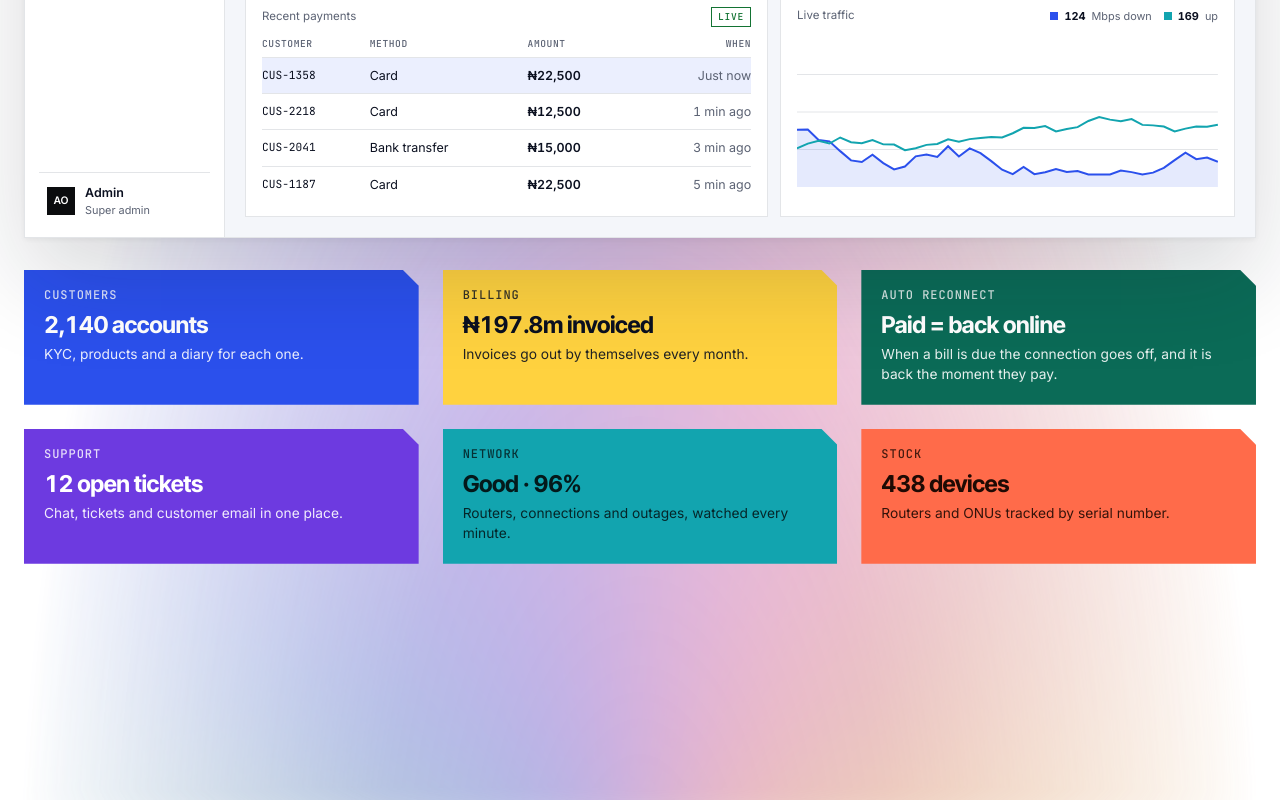
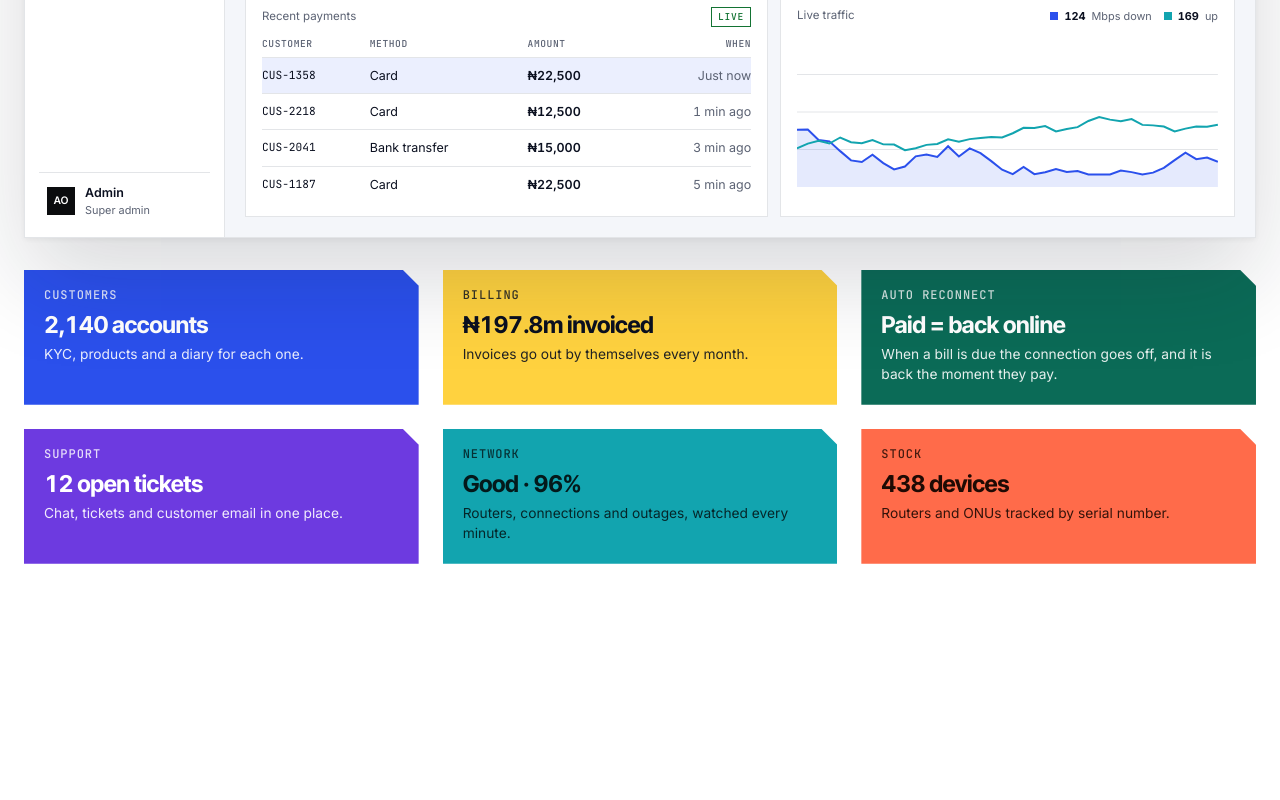
Before and after one commit to elijahraphael5/Ispdock, a Next.js app: page / in a window 1280 px wide. Shown: the part 1220-2020 px from the top of the page. Built offline with nearby package versions, Linux system fonts and the light colour scheme.

Commit message:
style: remove the hero glow; plain background

```diff
--- a/app/globals.css
+++ b/app/globals.css
@@ -706,37 +706,7 @@ html.lenis { scroll-behavior: auto; }
 .dock-boxes { grid-auto-rows: 1fr; } /* every menu box the height of the tallest one */
 @media (max-width: 820px) { .dock-box { min-height: 8.5rem; } } /* stacked on phones: same height too */
 .facts-field { position: relative; padding: clamp(40px, 5vw, 72px) 0 clamp(88px, 10vw, 140px); }
-/* The colour field starts behind the lower hero (it shows once the dashboard scrolls away) and runs through the facts,
-   fading in at the top and out at the bottom, so there is no edge between the two sections. */
 .flow { position: relative; isolation: isolate; overflow-x: clip; }
-/* One glow, not scattered spots: every colour fans out from a single point under the facts and is blurred into the
-   next, so they merge into one band of light that rises in a wide arc up into the hero and fades before the headline.
-   Its colours keep changing: three layers, each the same band with the colours in a different order, fade into one
-   another. Each layer is drawn and blurred once; only their opacity moves, which the GPU does without repainting
-   (animating the gradient itself repainted a 70px blur every frame and stalled the page). */
-.flow-glow {
-  position: absolute; left: 50%; bottom: 0; z-index: -1; pointer-events: none;
-  width: max(1500px, 135%); height: min(1900px, 100%); transform: translateX(-50%) scale(var(--glow, 1)); transform-origin: 50% 100%;
-  opacity: .5;
-}
-.flow-glow i {
-  position: absolute; inset: 0; will-change: opacity;
-  /* arc upward from the source; and below the facts boxes it fades out, so the next section starts on plain white */
-  -webkit-mask-image: radial-gradient(ellipse 50% 100% at 50% 100%, #000 0%, rgba(0, 0, 0, .75) 34%, rgba(0, 0, 0, .3) 62%, transparent 82%), linear-gradient(to top, transparent 0, #000 clamp(110px, 13vw, 200px));
-          mask-image: radial-gradient(ellipse 50% 100% at 50% 100%, #000 0%, rgba(0, 0, 0, .75) 34%, rgba(0, 0, 0, .3) 62%, transparent 82%), linear-gradient(to top, transparent 0, #000 clamp(110px, 13vw, 200px));
-  -webkit-mask-composite: source-in; mask-composite: intersect;
-  filter: blur(70px) saturate(1.1);
-}
-.flow-glow i:nth-child(1) { background: conic-gradient(from 270deg at 50% 100%, #12A4AF 0deg, #2B50EC 34deg, #6D3AE0 72deg, #E04FA8 104deg, #FF6B4A 132deg, #FFB547 158deg, #FFD23F 180deg); }
-.flow-glow i:nth-child(2) { background: conic-gradient(from 270deg at 50% 100%, #E04FA8 0deg, #FF6B4A 34deg, #FFB547 72deg, #FFD23F 104deg, #12A4AF 132deg, #2B50EC 158deg, #6D3AE0 180deg); opacity: 0; animation: glow-swap 12s ease-in-out infinite; }
-.flow-glow i:nth-child(3) { background: conic-gradient(from 270deg at 50% 100%, #FFD23F 0deg, #12A4AF 34deg, #2B50EC 72deg, #6D3AE0 104deg, #E04FA8 132deg, #FF6B4A 158deg, #FFB547 180deg); opacity: 0; animation: glow-swap 12s ease-in-out -6s infinite; }
-/* each colourway takes over for a while, then hands back: the base, then layer 2, then layer 3, every few seconds */
-@keyframes glow-swap { 0%, 100% { opacity: 0; } 20%, 45% { opacity: 1; } 65% { opacity: 0; } }
-@media (prefers-reduced-motion: reduce) { .flow-glow i { animation: none !important; } }
-html[data-theme='dark'] .flow-glow { opacity: .42; }
-@media (prefers-color-scheme: dark) { html:not([data-theme='light']) .flow-glow { opacity: .42; } }
-@media (max-width: 900px) { .flow-glow { width: 260%; } .flow-glow i { filter: blur(48px); } }
-
 .facts { grid-auto-rows: 1fr; align-items: stretch; } /* equal panes, also when they wrap to two or one per row */
 .facts > .fact { border-top: 0; padding-top: 0; display: flex; perspective: 900px; }
 .glass {
--- a/app/page.tsx
+++ b/app/page.tsx
@@ -24,7 +24,7 @@ export default function Home() {
       <main id="main">
         {/* one blended glow rising from below the facts up into the hero */}
         <div className="flow">
-          <div className="flow-glow" aria-hidden="true"><i /><i /><i /></div>
+
           <Hero />
           <Facts />
         </div>
--- a/components/ScrollMotion.tsx
+++ b/components/ScrollMotion.tsx
@@ -178,8 +178,6 @@ export function ScrollMotion() {
         const cards = gsap.utils.toArray<HTMLElement>('.facts > .fact');
         const rise = gsap.timeline({ scrollTrigger: { trigger: field, start: 'top 95%', end: 'top 40%', scrub: 0.8 } });
         cards.forEach((c, i) => rise.fromTo(c, { y: 90, opacity: 0 }, { y: 0, opacity: 1, ease: 'power2.out', duration: 1 }, i * 0.15));
-        // The glow swells a little as the facts come up, like light rising behind them.
-        gsap.fromTo('.flow-glow', { '--glow': 0.88 }, { '--glow': 1.06, ease: 'none', scrollTrigger: { trigger: '.flow', start: 'top top', end: 'bottom bottom', scrub: true } });
       }
       gsap.utils.toArray<HTMLElement>('.facts > .fact').forEach((fact) => {
         unreveal(fact);
```
